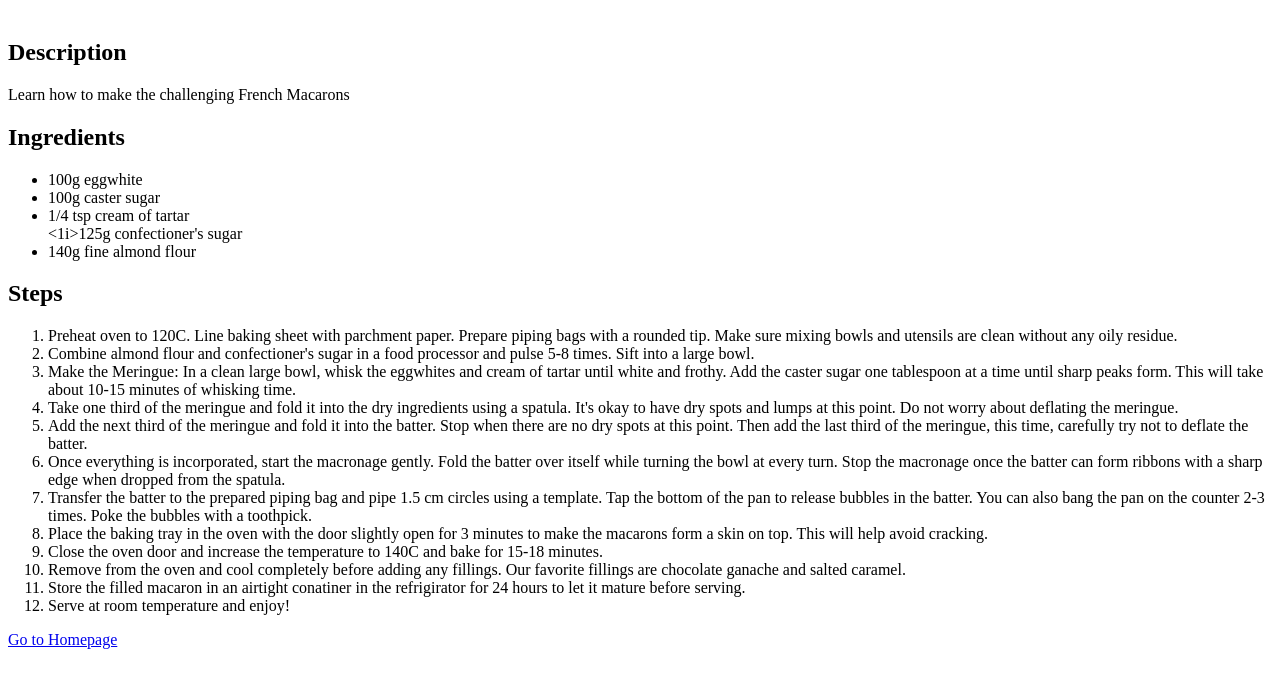
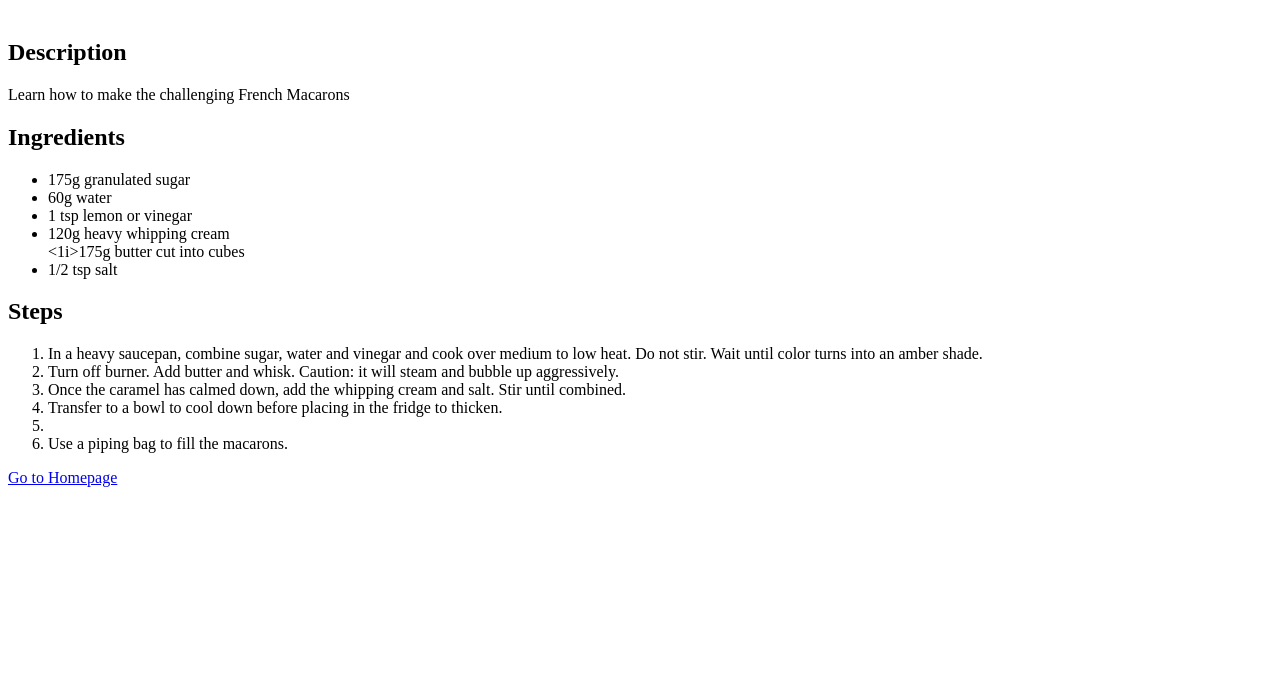
Before and after one commit to ClarissaBanez/odin-recipes, a plain HTML site: page recipes/saltedcaramel.html in a window 1280 px wide. Shown: the part 79-766 px from the top of the page. Drawn offline with Linux system fonts and the light colour scheme.

Commit message:
Change text for saltedcaramel recipe

```diff
--- a/recipes/saltedcaramel.html
+++ b/recipes/saltedcaramel.html
@@ -12,54 +12,26 @@
         <p>Learn how to make the challenging French Macarons</p>
     <h2>Ingredients</h2>
         <ul>
-            <li>100g eggwhite</li>
-            <li>100g caster sugar</li>
-            <li>1/4 tsp cream of tartar</li>
-            <1i>125g confectioner's sugar</1i>
-            <li>140g fine almond flour</li>
+            <li>175g granulated sugar</li>
+            <li>60g water</li>
+            <li>1 tsp lemon or vinegar</li>
+            <li>120g heavy whipping cream</li>
+            <1i>175g butter cut into cubes</1i>
+            <li>1/2 tsp salt</li>
         </ul>
     <h2>Steps</h2>
         <ol>
-            <li>Preheat oven to 120C. Line baking sheet with parchment paper.
-                Prepare piping bags with a rounded tip. Make sure mixing bowls
-                and utensils are clean without any oily residue.
+            <li>In a heavy saucepan, combine sugar, water and vinegar and cook
+                over medium to low heat. Do not stir. Wait until color turns into an amber shade.
             </li>
-            <li>Combine almond flour and confectioner's sugar in a food processor
-                and pulse 5-8 times. Sift into a large bowl.
+            <li>Turn off burner. Add butter and whisk. Caution: it will steam and bubble up aggressively.
             </li>
-            <li>Make the Meringue: In a clean large bowl, whisk the eggwhites and cream of tartar
-                until white and frothy. Add the caster sugar one tablespoon at a time until sharp
-                peaks form. This will take about 10-15 minutes of whisking time.
+            <li>Once the caramel has calmed down, add the whipping cream and salt.
+                Stir until combined.
             </li>
-            <li>Take one third of the meringue and fold it into the dry ingredients using a spatula.
-                It's okay to have dry spots and lumps at this point. Do not worry about deflating
-                the meringue.
+            <li>Transfer to a bowl to cool down before placing in the fridge to thicken.
             </li>
-            <li>Add the next third of the meringue and fold it into the batter.
-                Stop when there are no dry spots at this point. Then add the last third
-                of the meringue, this time, carefully try not to deflate the batter.
-            </li>
-            <li>Once everything is incorporated, start the macronage gently.
-                Fold the batter over itself while turning the bowl at every turn.
-                Stop the macronage once the batter can form ribbons with a sharp edge
-                when dropped from the spatula.
-            </li>
-            <li>Transfer the batter to the prepared piping bag and pipe 1.5 cm circles
-                using a template. Tap the bottom of the pan to release bubbles in the batter.
-                You can also bang the pan on the counter 2-3 times. Poke the bubbles with a toothpick.
-            </li>
-            <li>Place the baking tray in the oven with the door slightly open for 3 minutes
-                to make the macarons form a skin on top. This will help avoid cracking.
-            </li>
-            <li>Close the oven door and increase the temperature to 140C and bake for 15-18 minutes.</li>
-            <li>Remove from the oven and cool completely before adding any fillings.
-                Our favorite fillings are chocolate ganache and salted caramel.
-            </li>
-            <li>Store the filled macaron in an airtight conatiner in the refrigirator
-                for 24 hours to let it mature before serving.
-            </li>
-            <li>Serve at room temperature and enjoy!</li>
-
+            <li><li>Use a piping bag to fill the macarons.</li>
         </ol>
         <a href="../index.html">Go to Homepage</a>
     </body>
```
